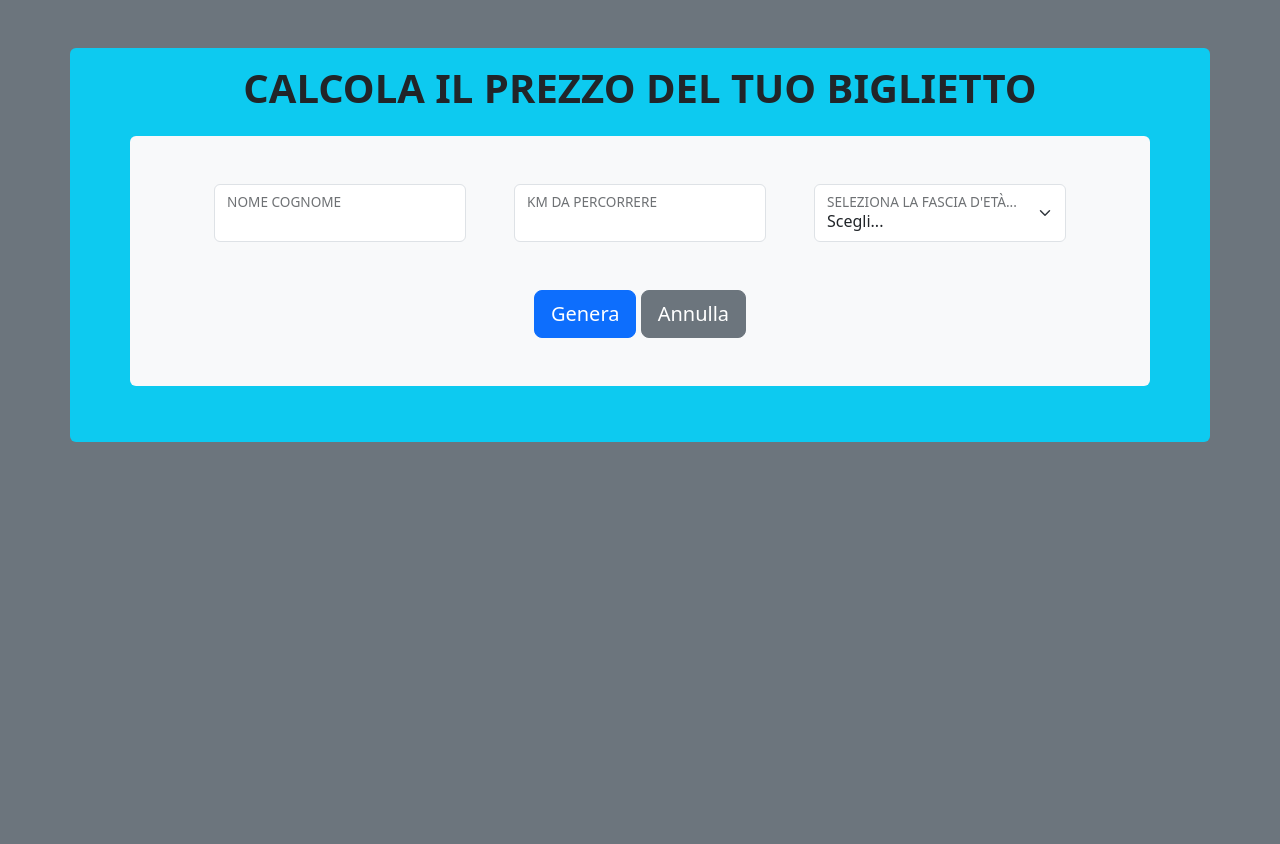
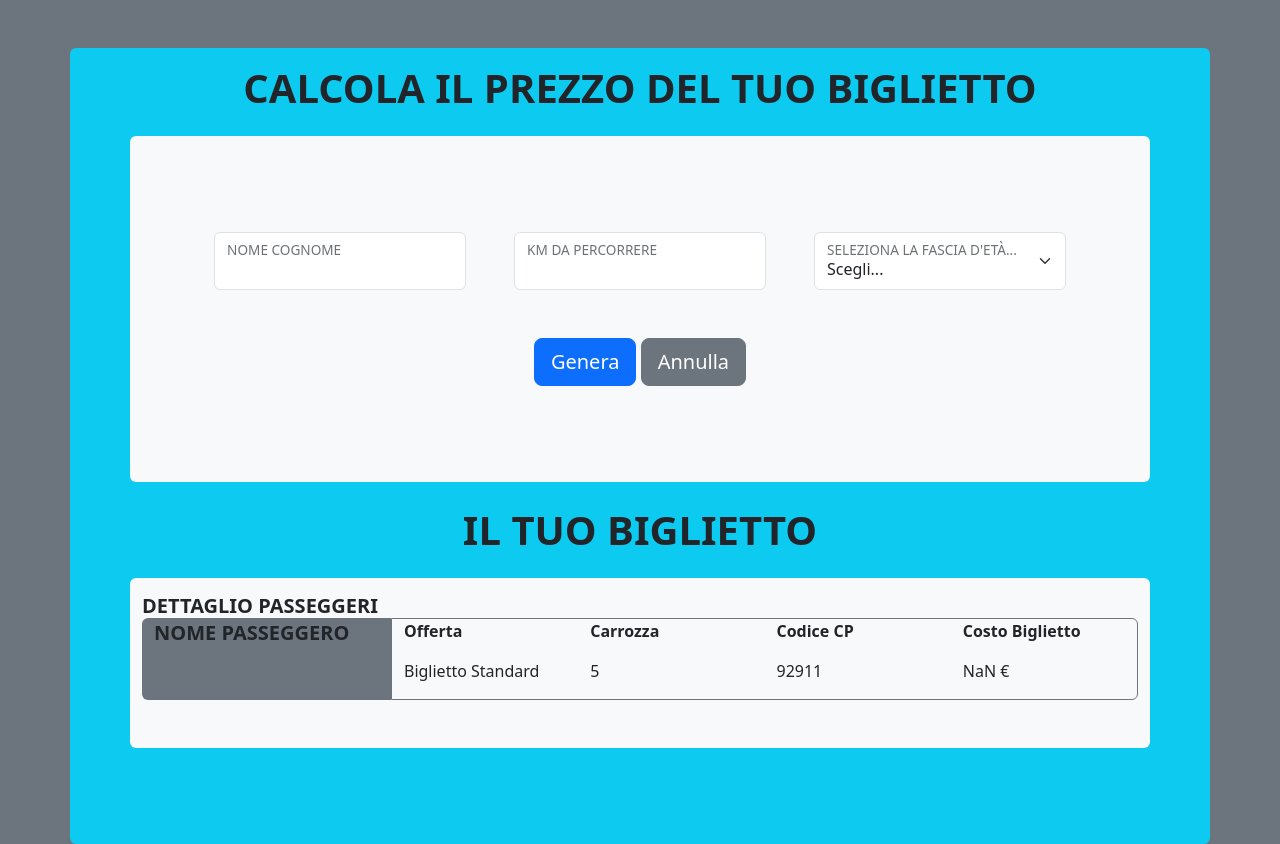
Before and after one commit to MarcoProstamo/js-biglietto-treno-form, a plain HTML site: page index.html in a window 1280 px wide. Both pictures are taken after a click on the button "Genera". Before the commit the page ends 800 px from the top, so only its background shows below. Drawn offline with nearby package versions, Linux system fonts and the light colour scheme.

Commit message:
Feat → JS Implementation + Minor HTML necessary Refactoring

```diff
--- a/index.html
+++ b/index.html
@@ -30,7 +30,7 @@
       <h1 class="py-3 fw-semibold">Calcola il prezzo del tuo biglietto</h1>
       <div class="row bg-light mx-5 mb-2 pb-5 rounded">
         <div class="col-12">
-          <div class="row gx-5 m-5">
+          <div class="row gx-5 m-5 gy-5">
             <div class="col-4">
               <div class="form-floating">
                 <input type="text" class="form-control" id="input-fullname" />
@@ -62,8 +62,6 @@
                 <label for="input-age">Seleziona la fascia d'età...</label>
               </div>
             </div>
-          </div>
-          <div class="row">
             <div class="col-12">
               <button
                 type="button"
--- a/js/main.js
+++ b/js/main.js
@@ -1,5 +1,5 @@
 // # Selecting DOM Elements
-const FullnameEl = document.querySelector("#input-fullname");
+const fullnameEl = document.querySelector("#input-fullname");
 const tripLengthEl = document.querySelector("#input-trip-length");
 const ageEl = document.querySelector("#input-age");
 const submitEl = document.querySelector("#submit-button");
@@ -7,3 +7,48 @@ const clearEl = document.querySelector("#clear-button");
 const displayEl = document.querySelector("#display");
 const userNameEl = document.querySelector("#user-name");
 const ticketPriceEl = document.querySelector("#ticket-price");
+
+// # Variable Init
+const pricePerKm = 0.21;
+const discountUnder18 = 0.8;
+const discountOver65 = 0.6;
+
+// # Utility Fn
+function ticketPriceCalc(tripLength, pricePerKm, age) {
+  let ticketPrice = tripLength * pricePerKm;
+  switch (age) {
+    case "Under 18":
+      ticketPrice *= discountUnder18;
+      break;
+    case "Over 65":
+      ticketPrice *= discountOver65;
+      break;
+    default:
+      break;
+  }
+  return `${ticketPrice} &euro;`;
+}
+
+function clearInput() {
+  fullnameEl.value = "";
+  tripLengthEl.value = "";
+  ageEl.value = "Scegli...";
+}
+
+// # Event Listener
+submitEl.addEventListener("click", () => {
+  const fullName = fullnameEl.value.trim();
+  const tripLength = parseInt(tripLengthEl.value);
+  const age = ageEl.value;
+
+  userNameEl.innerHTML = fullName;
+  ticketPriceEl.innerHTML = ticketPriceCalc(tripLength, pricePerKm, age);
+
+  displayEl.className = "d-block";
+  clearInput();
+});
+
+clearEl.addEventListener("click", () => {
+  displayEl.className = "d-none";
+  clearInput();
+});
```
